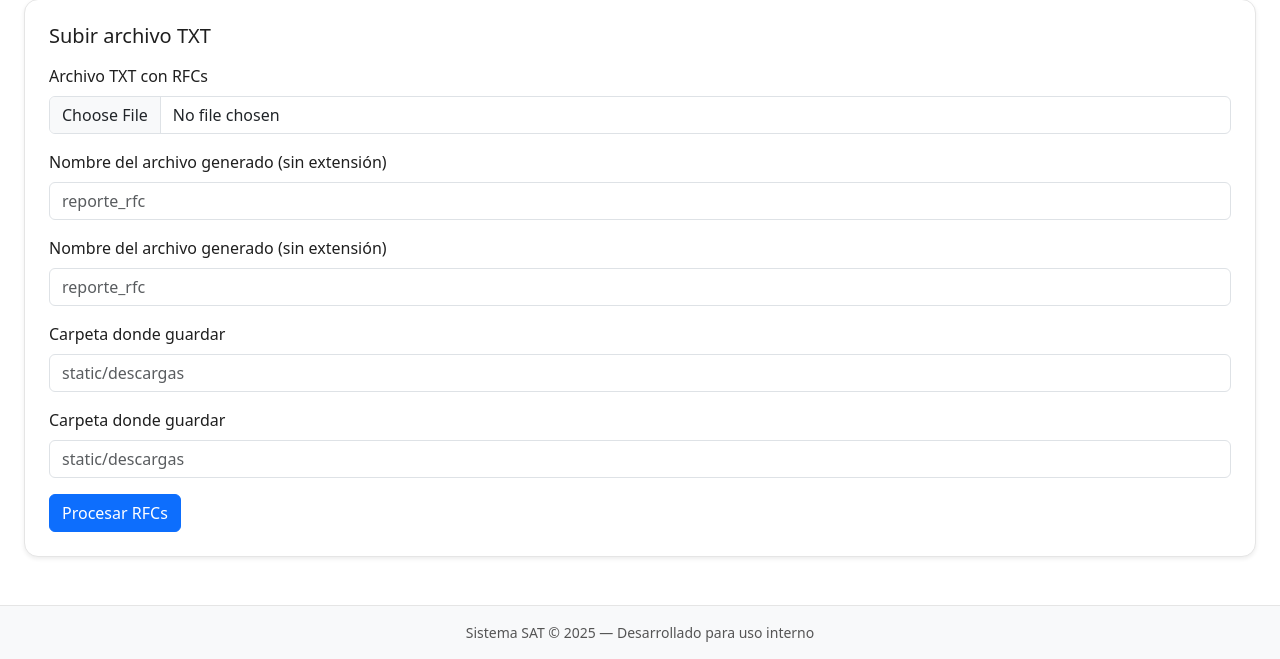
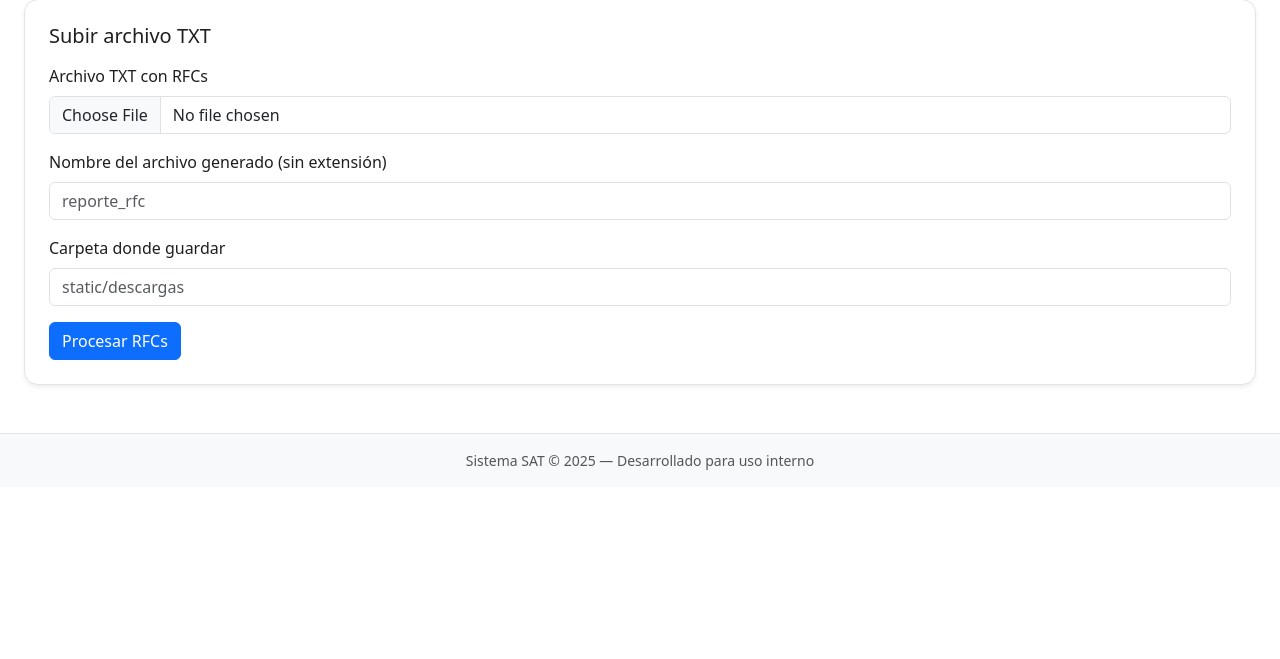
Before and after one commit to hagiordani/sat-dashboard, a Flask app: page /carga_masiva in a window 1280 px wide. Shown: the part 265-924 px from the top of the page. After the commit the page ends 735 px from the top, so only its background shows below. Run offline with Flask 3, Linux system fonts and the light colour scheme.

Commit message:
Update carga_masiva.html

```diff
--- a/templates/carga_masiva.html
+++ b/templates/carga_masiva.html
@@ -9,12 +9,11 @@
   {% with messages = get_flashed_messages(with_categories=true) %}
     {% for category, message in messages %}
       <div class="alert alert-{{ category }} alert-dismissible fade show" role="alert">
-        {{ message }}
+        {{ message|safe }}
         <button type="button" class="btn-close" data-bs-dismiss="alert"></button>
       </div>
     {% endfor %}
   {% endwith %}
-
 
   <form method="POST" enctype="multipart/form-data">
 
@@ -29,16 +28,6 @@
     </div>
 
     <div class="mb-3">
-        <label class="form-label">Nombre del archivo generado (sin extensión)</label>
-        <input type="text" class="form-control" name="nombre_reporte" placeholder="reporte_rfc">
-  </div>
-
-<div class="mb-3">
-    <label class="form-label">Carpeta donde guardar</label>
-    <input type="text" class="form-control" name="ruta_destino" placeholder="static/descargas">
-</div>
-
-  <div class="mb-3">
       <label class="form-label">Carpeta donde guardar</label>
       <input type="text" class="form-control" name="ruta_destino" placeholder="static/descargas">
     </div>
@@ -46,7 +35,6 @@
     <button type="submit" class="btn btn-primary">Procesar RFCs</button>
   </form>
 
-
 </div>
 
 {% endblock %}
```
Lines whose indentation alone changed are shown as unchanged.
